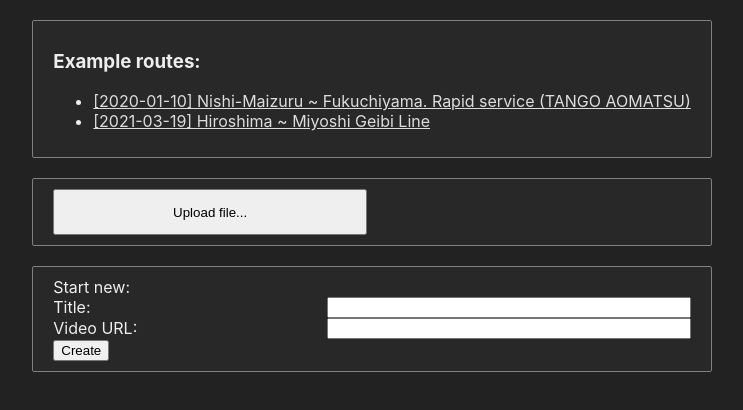
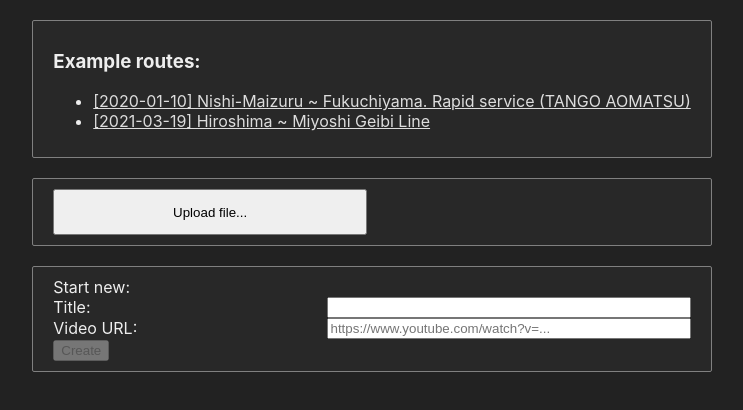
Before and after one commit to lehnerpat/train-ride-maps, a React (Create React App) app: page / in a window 1280 px wide. Shown: the top 410 px of the page, without its empty margins (268-1011 px from the left). Built offline with nearby package versions, Linux system fonts and the light colour scheme; what io-ts would draw is missing.

Commit message:
Add basic validation to "new video" form

```diff
--- a/src/NewFileStarter.tsx
+++ b/src/NewFileStarter.tsx
@@ -12,6 +12,8 @@ export const NewFileStarter: FC<NewFileStarterProps> = () => {
   const [videoTitle, setVideoTitle] = useState("");
   const [, setLocation] = useLocation();
 
+  const inputsInvalid = !videoTitle || !videoUrl || !videoUrl.startsWith("https://");
+
   return (
     <Panel>
       <div>Start new:</div>
@@ -25,6 +27,7 @@ export const NewFileStarter: FC<NewFileStarterProps> = () => {
             onChange={(ev) => {
               setVideoTitle(ev.target.value);
             }}
+            required
           />
         </>
         <>
@@ -33,18 +36,22 @@ export const NewFileStarter: FC<NewFileStarterProps> = () => {
             type="text"
             id="new-video-url"
             value={videoUrl}
+            placeholder="https://www.youtube.com/watch?v=..."
             onChange={(ev) => {
               setVideoUrl(ev.target.value);
             }}
+            required
           />
         </>
       </InputGrid>
       <button
         onClick={() => {
+          if (inputsInvalid) return;
           const newRoute = Routes.create(videoTitle, videoUrl);
           RouteLocalStorageService.save(newRoute);
           setLocation(PageRouting.viewRoutePage(newRoute.uuid));
         }}
+        disabled={inputsInvalid}
       >
         Create
       </button>
```
